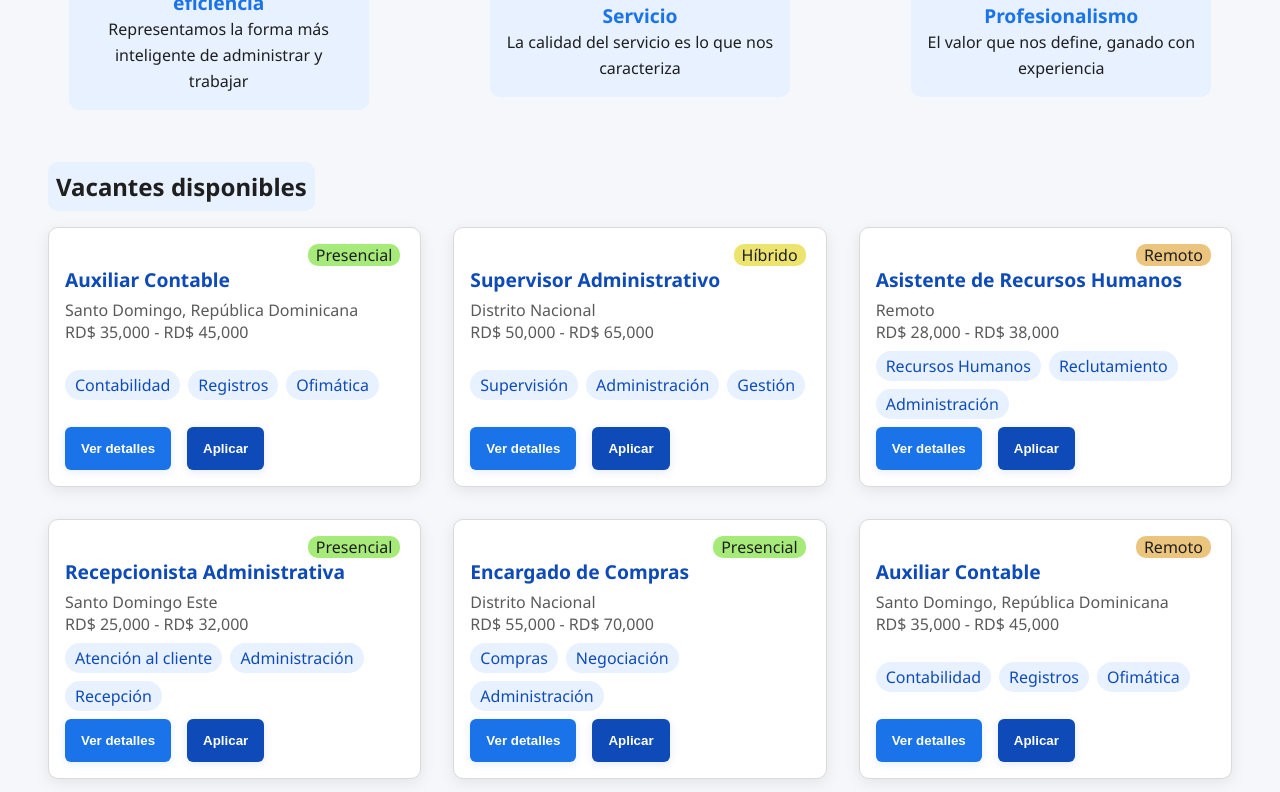
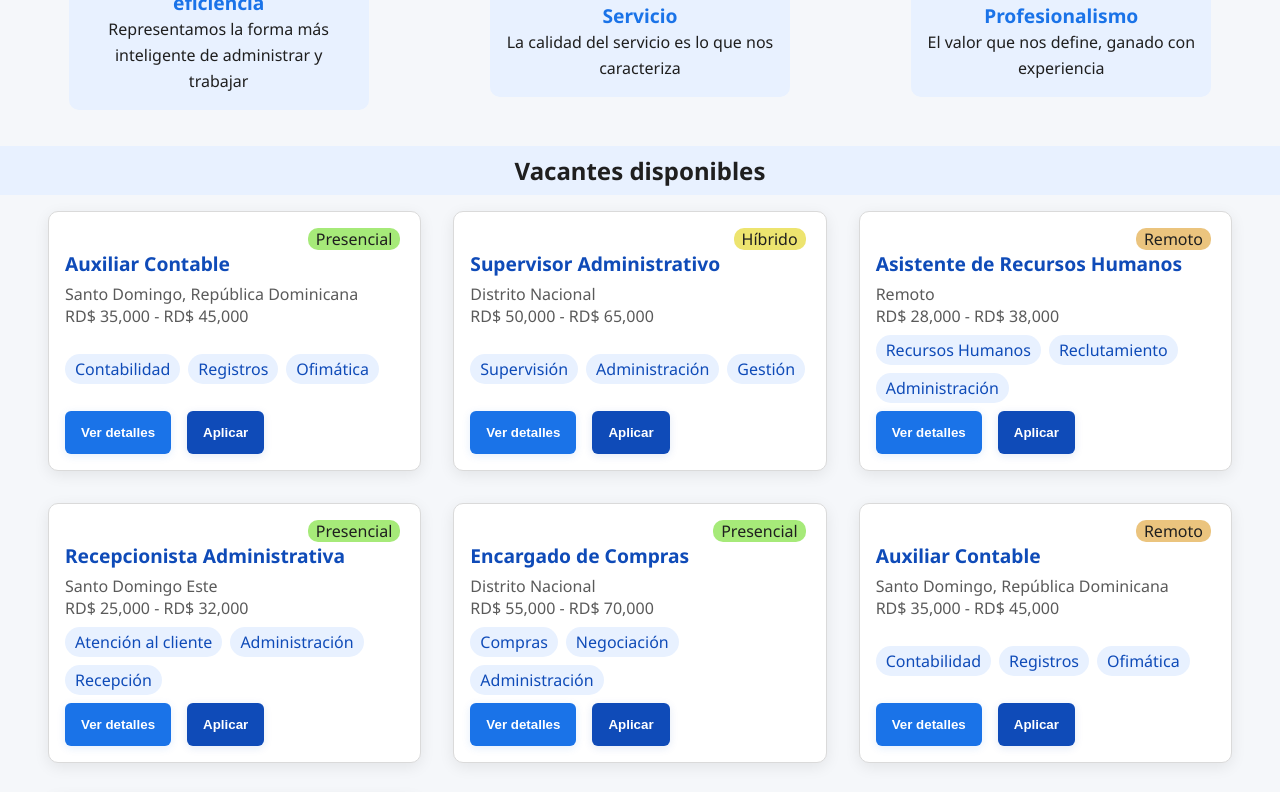
Before and after one commit to Sz4nd0r/MACEF-Vacantes, a plain HTML site: page index.html in a window 1280 px wide. Shown: the part 1264-2056 px from the top of the page. Drawn offline with Linux system fonts and the light colour scheme; a web font is replaced by a local one.

Commit message:
optimizations

```diff
--- a/app.js
+++ b/app.js
@@ -20,7 +20,7 @@ async function cargarVacantes() {
     } catch (error) {
         console.error("Error cargando jobs.json:", error);
         // Display the user-friendly fallback message here in the catch block
-        document.getElementById('jobs-container').innerHTML = "<p>No hay vacantes abiertas o ha ocurrido un error de carga.<p>";
+        document.getElementById('jobs-container').innerHTML = "<p>No hay vacantes abiertas.<p>";
     }
 }
 
--- a/assets/css/styles.css
+++ b/assets/css/styles.css
@@ -2,7 +2,7 @@
     --primary: #1A73E8;
     --primary-dark: #0F4BB8;
     --clear-primary: #5591e0;
-    --light-blue: #E8F1FF;
+    --light-blue: #b9c8df;
     --light-sky: #ceedfd;
     --white: #FFFFFF;
     --text: #1F1F1F;
@@ -320,6 +320,13 @@ nav :is(a:hover, a:active) {
 }
 
 /* ---------- Layout grid para las tarjetas ---------- */
+.section-title {
+    text-align: center;
+    background-color: var(--light-blue);
+    color: var(--text);
+    padding: var(--space-2);
+}
+
 .jobs-grid {
     display: grid;
     grid-template-columns: repeat(auto-fill, minmax(300px, 1fr));
@@ -328,7 +335,7 @@ nav :is(a:hover, a:active) {
 }
 
 /* ---------- Tarjeta de vacante ---------- */
-#vacantes__list {
+#jobs-container {
     padding: var(--space-3) var(--space-6);
 }
 
@@ -508,14 +515,6 @@ label {
     line-height: 24px;
 }
 
-.section-title {
-    display: inline-block;
-    background-color: var(--light-blue);
-    color: var(--text);
-    padding: var(--space-2);
-    border-radius: var(--radius);
-}
-
 /*----------------FOOTER----------------*/
 
 .footer__container {
--- a/index.html
+++ b/index.html
@@ -67,7 +67,7 @@
 
     <section class="hero__container">
         <img src="./assets/images/Gemini_G_Image_dwii8rdwii8rdwii.png" alt="Equipo de trabajo" class="hero__img">
-        <h2 class="brand-text">Se parte del equipo<br><span>Somos servicio y administración</span></h2>
+        <h2 class="brand-text">Sé parte del equipo<br><span>Somos servicio y administración</span></h2>
         <a href="#vacantes__list" style="appearance: none;">
             <button type="button" class="join-us">
                 <?xml version="1.0" ?>
```
Also changed, not shown: assets/css/modal.css (+1 -10 lines).
